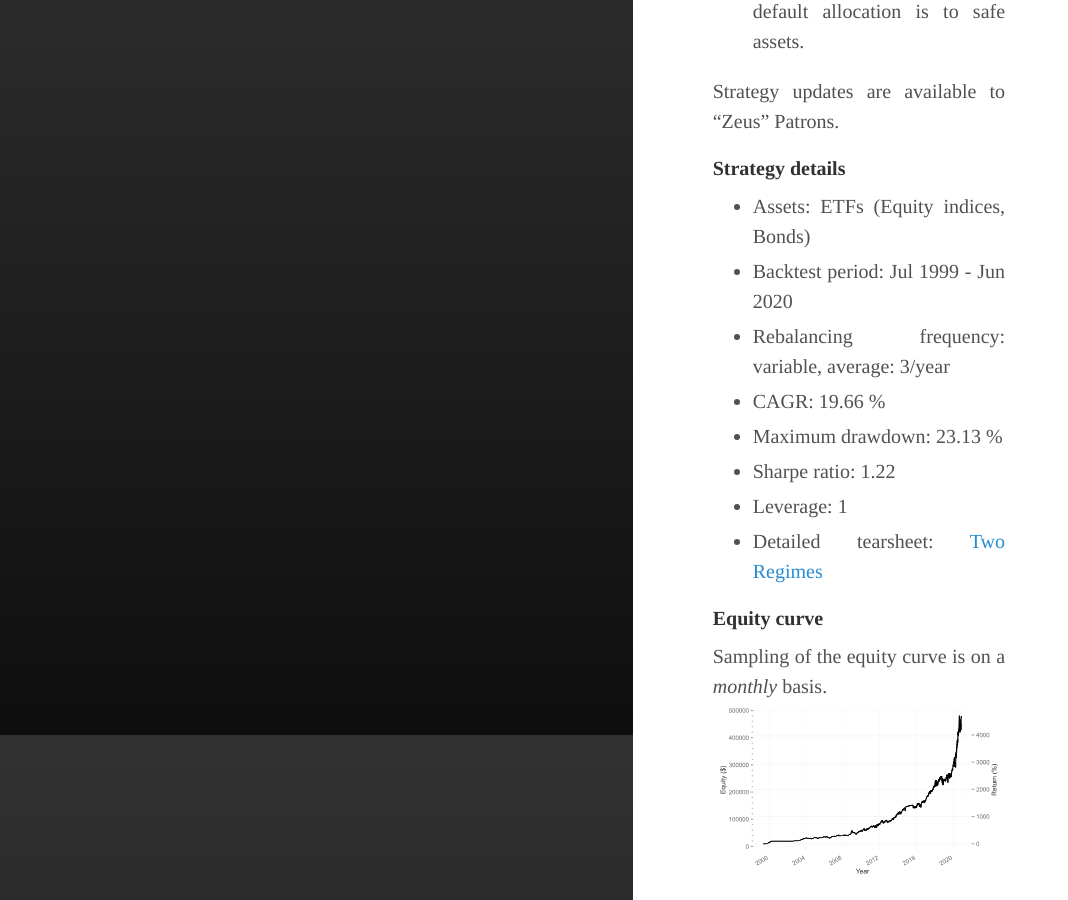
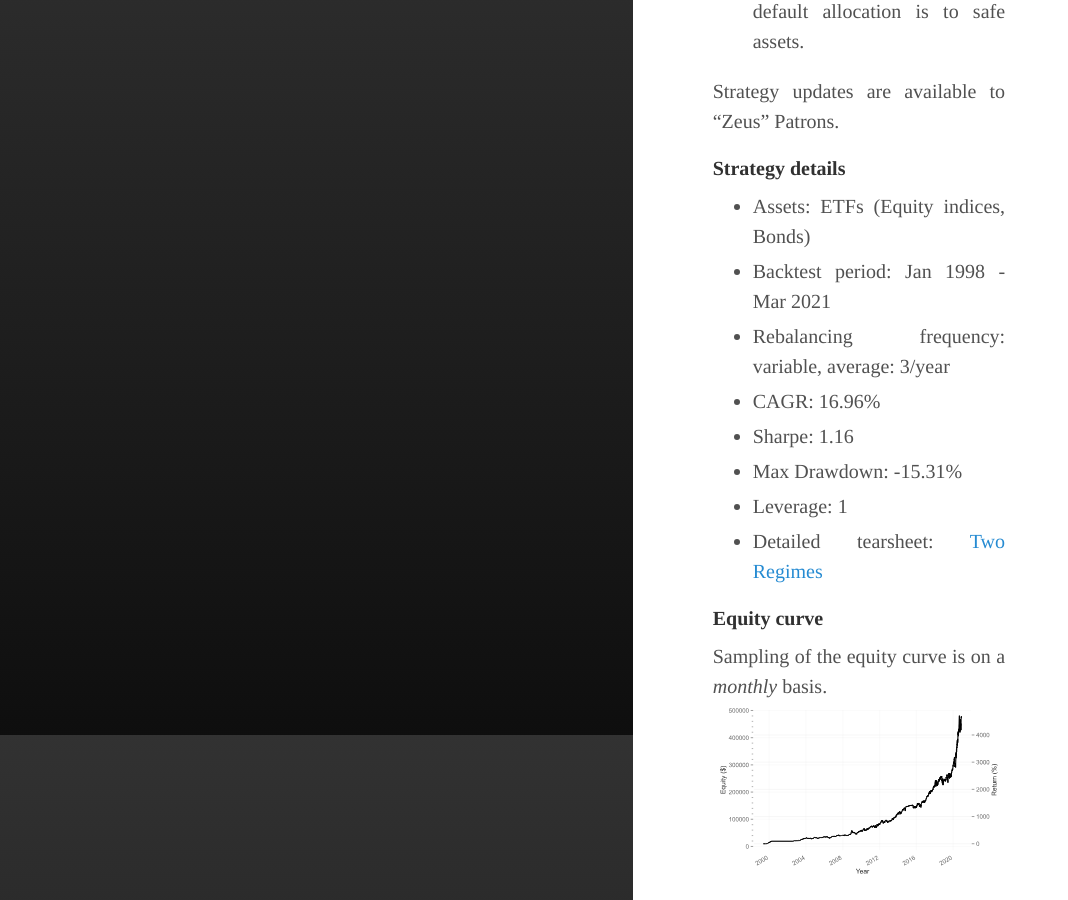
Before and after one commit to IthacaResearch/ithacaresearch.github.io, a Jekyll site: the page built from _posts/2020-02-05-Two-Regimes.md, in a window 1280 px wide and 900 px high, scrolled down 1065 px. Shown: the whole window, without its empty margins (0-1068 px from the left). Built offline with Jekyll 4.4.1, drawn with Linux system fonts in a browser that asks for light colours.

Commit message:
Update 2020-02-05-Two-Regimes.md

```diff
--- a/_posts/2020-02-05-Two-Regimes.md
+++ b/_posts/2020-02-05-Two-Regimes.md
@@ -19,11 +19,11 @@ Strategy updates are available to "Zeus" Patrons.
 
 #### Strategy details
 * Assets: ETFs (Equity indices, Bonds)
-* Backtest period: Jul 1999 - Jun 2020
+* Backtest period: Jan 1998 - Mar 2021
 * Rebalancing frequency: variable, average: 3/year
-* CAGR: 19.66 %
-* Maximum drawdown: 23.13 %
-* Sharpe ratio: 1.22
+* CAGR: 16.96%
+* Sharpe: 1.16
+* Max Drawdown: -15.31%
 * Leverage: 1
 * Detailed tearsheet: [Two Regimes](/tearsheets/two_regimes.html)
 
```
